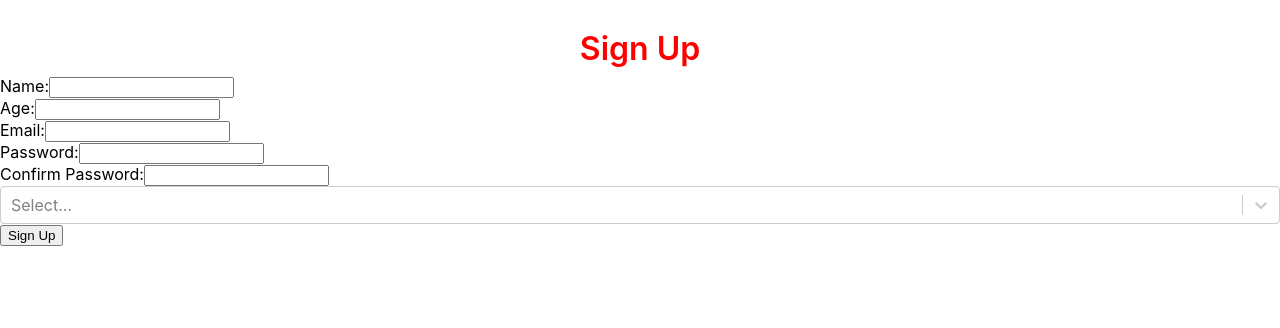
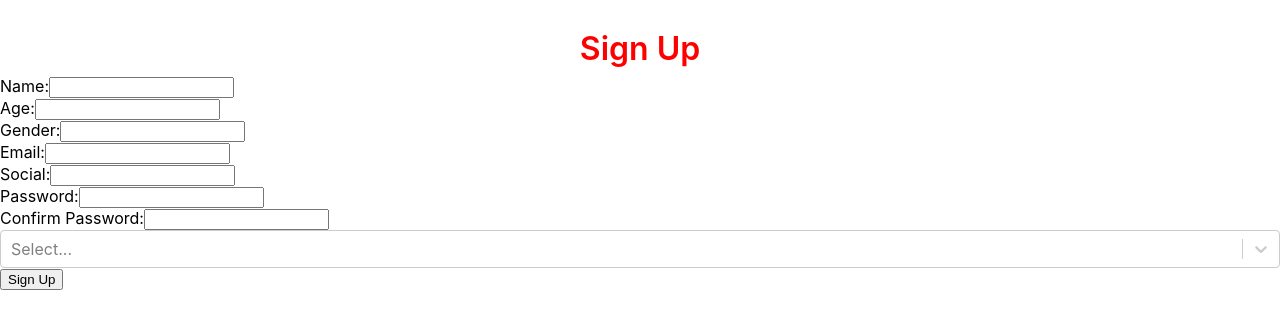
Before and after one commit to StevenNZ/frinder, a React (Create React App) app in the folder my-app/: page /sign-up in a window 1280 px wide. Shown: the top 328 px of the page. Built offline with nearby package versions, Linux system fonts and the light colour scheme.

Commit message:
feat: sign up page added gender and social inputs

```diff
--- a/my-app/src/Signup.js
+++ b/my-app/src/Signup.js
@@ -11,6 +11,8 @@ const Signup = () => {
   const [name, setName] = useState('');
   const [age, setAge] = useState('');
   const [email, setEmail] = useState('');
+  const [social, setSocial] = useState('');
+  const [gender, setGender] = useState('');
   const [password, setPassword] = useState('');
   const [confirmPassword, setConfirmPassword] = useState('');
   const [hobbies, setHobbies] = useState('');
@@ -26,6 +28,8 @@ const Signup = () => {
           username: name,
           age: age,
           hobbies: hobbies,
+          social: social,
+          gender: gender
         });
 
         set(ref(db, auth.currentUser.uid + '/dist'), {
@@ -78,12 +82,32 @@ const Signup = () => {
           />
         </div>
         <div>
+          <label htmlFor="Gender">Gender:</label>
+          <input
+            type="text"
+            id="gender"
+            value={gender}
+            onChange={(e) => setGender(e.target.value)}
+            required
+          />
+        </div>
+        <div>
           <label htmlFor="email">Email:</label>
           <input
             type="email"
             id="email"
             value={email}
             onChange={(e) => setEmail(e.target.value)}
+            required
+          />
+        </div>
+        <div>
+          <label htmlFor="social">Social:</label>
+          <input
+            type="text"
+            id="social"
+            value={social}
+            onChange={(e) => setSocial(e.target.value)}
             required
           />
         </div>
```
